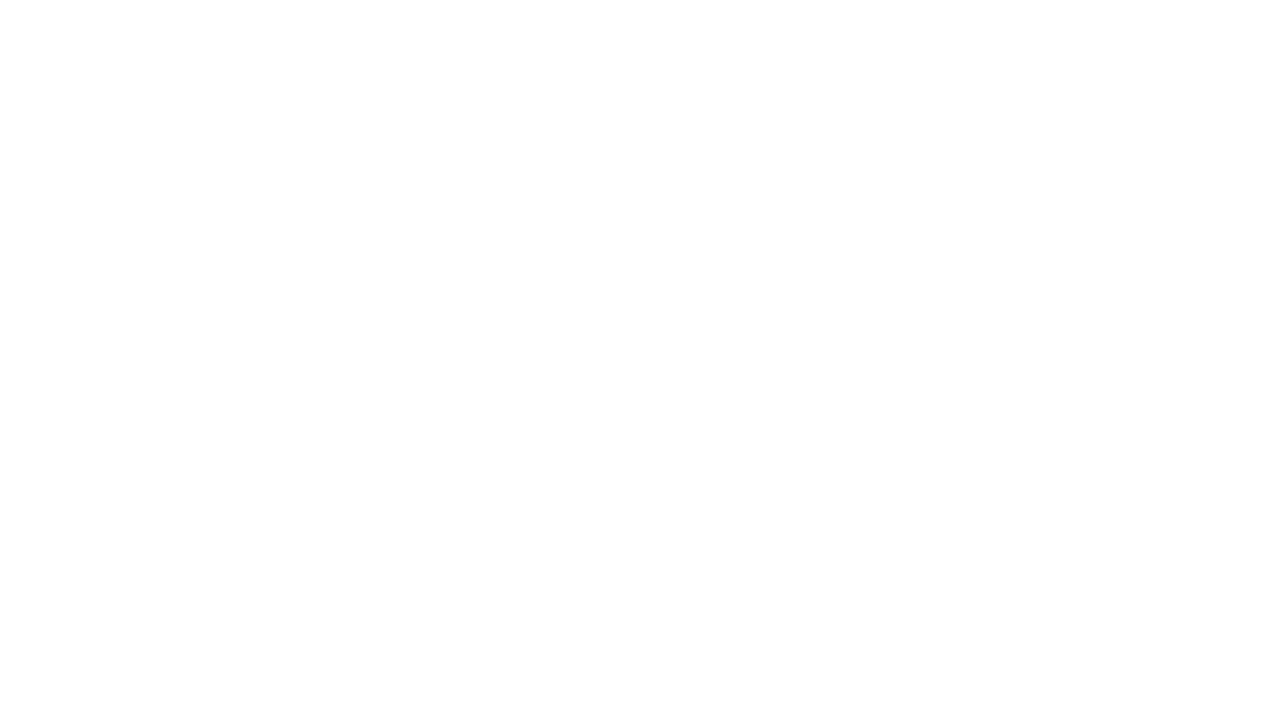
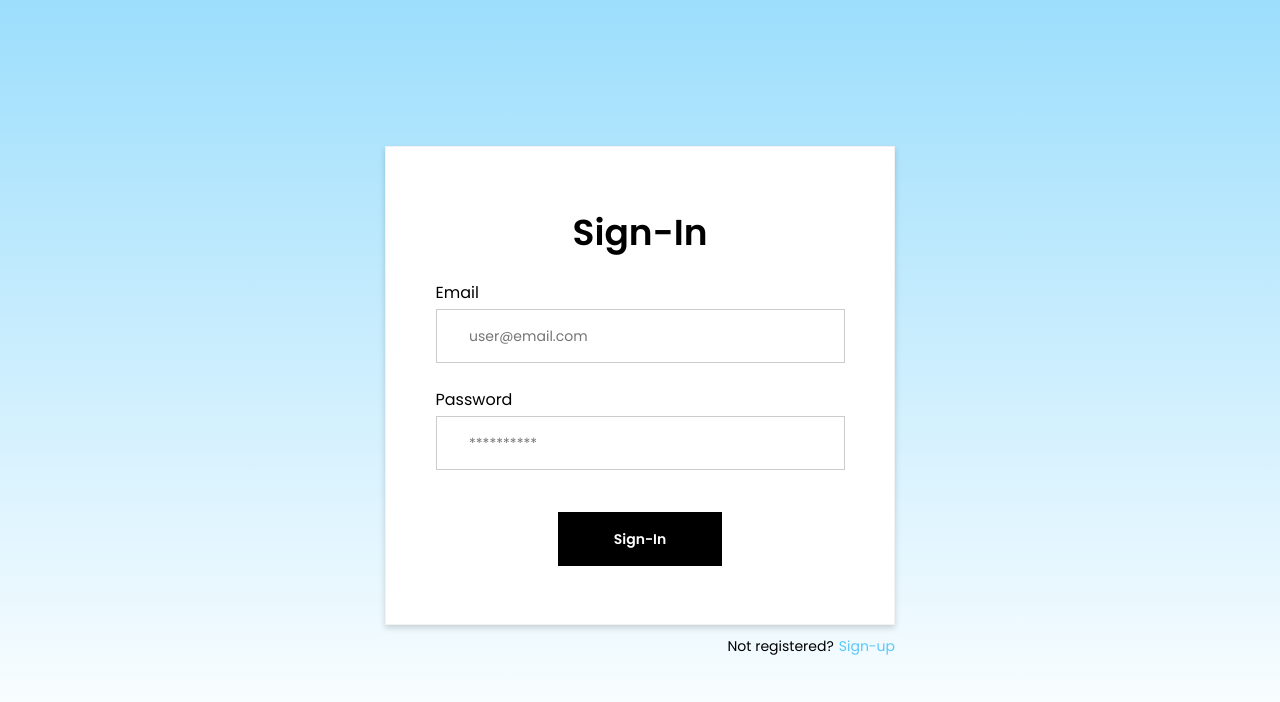
Before and after one commit to Safarali/fordemo, a React (Create React App) app: page / in a window 1280 px wide. Shown: the top 702 px of the page. Built offline with nearby package versions, Linux system fonts and the light colour scheme.

Commit message:
Make Signin page root

```diff
--- a/src/pages/Signup.tsx
+++ b/src/pages/Signup.tsx
@@ -80,7 +80,7 @@
       </FormWrapper>
       <FormFooter align="start">
         <span>Already registered?</span>
-        <Link to="/signin">Sign-in</Link>
+        <Link to="/">Sign-in</Link>
       </FormFooter>
     </AuthPageWrapper>
   );
--- a/src/routes/Routes.tsx
+++ b/src/routes/Routes.tsx
@@ -13,7 +13,7 @@
   return (
     <Switch>
       <Route exact path="/signup" component={Signup} />
-      <Route exact path="/signin" component={Signin} />
+      <Route exact path="/" component={Signin} />
       <Route exact path="/coming-products" component={ComingProducts} />
       <Route exact path="/welcome" component={Welcome} />
       <Route exact path="/apple-watch" component={AppleWatch} />
```
